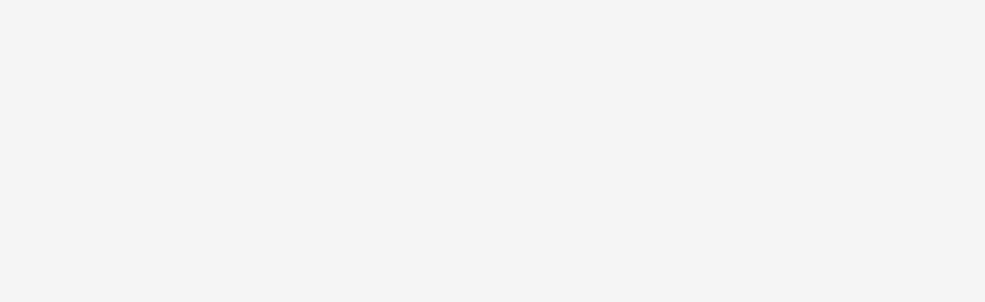
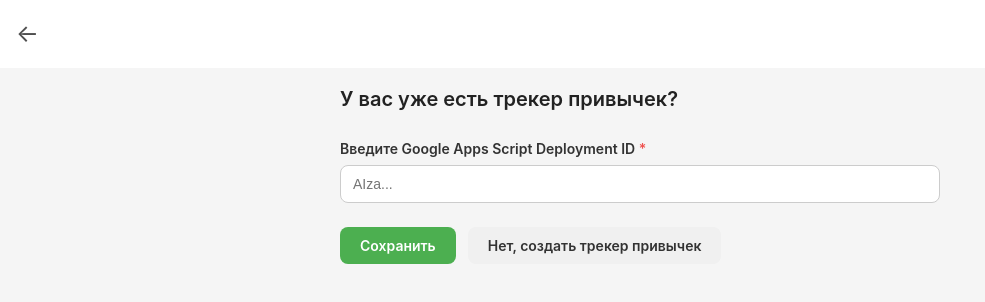
Before and after one commit to sasgetm/habits, a Vue app: page /habits/init in a window 1280 px wide. Before the commit this address had no page. Shown: the top 302 px of the page, without its empty margins (0-985 px from the left). Built offline with nearby package versions, Linux system fonts and the light colour scheme.

Commit message:
add init page

```diff
--- /dev/null
+++ b/src/pages/init.vue
@@ -0,0 +1,102 @@
+<template>
+  <div class="app-layout">
+    <GobackHeader />
+    <main class="app-main">
+      <div class="habit-form">
+        <h2 class="form-title">У вас уже есть трекер привычек?</h2>
+
+        <form @submit.prevent="handleSave">
+          <FormField
+            v-model="deploymentIdInput"
+            label="Введите Google Apps Script Deployment ID"
+            type="text"
+            required
+            placeholder="AIza..."
+            :error="error"
+          />
+
+          <div class="form-actions">
+            <FormButton
+              label="Сохранить"
+              variant="primary"
+              type="submit"
+            />
+            <!-- <FormButton
+              label="Нет, создать трекер привычек"
+              variant="secondary"
+              :hidden="true"
+              @click="handleCreateNew"
+            /> -->
+            <FormButton
+              label="Нет, создать трекер привычек"
+              variant="secondary"
+              @click="handleCreateNew"
+            />
+          </div>
+        </form>
+      </div>
+    </main>
+  </div>
+</template>
+
+<script setup>
+import { ref } from 'vue'
+import { useRouter } from 'vue-router'
+import GobackHeader from '../components/GobackHeader.vue'
+import FormField from '../components/FormField.vue'
+import FormButton from '../components/FormButton.vue'
+
+const router = useRouter()
+
+const deploymentIdInput = ref('')
+const error = ref(null)
+
+function handleSave() {
+  const trimmed = deploymentIdInput.value.trim()
+
+  if (!trimmed) {
+    error.value = 'Введите Deployment ID'
+    return
+  }
+
+  localStorage.setItem('habits-settings-deploymentId', trimmed)
+  router.push('/')
+}
+
+function handleCreateNew() {
+  // Not implemented yet
+}
+</script>
+
+<style scoped>
+.app-layout {
+  display: flex;
+  flex-direction: column;
+  min-height: 100vh;
+}
+
+.app-main {
+  flex: 1;
+  overflow-y: auto;
+  padding: 16px;
+}
+
+.habit-form {
+  max-width: 600px;
+  width: 100%;
+  margin: 0 auto;
+}
+
+.form-title {
+  font-size: 20px;
+  font-weight: 600;
+  color: #222;
+  margin-bottom: 24px;
+}
+
+.form-actions {
+  display: flex;
+  gap: 12px;
+  margin-top: 24px;
+}
+</style>
--- a/src/routes/routes.js
+++ b/src/routes/routes.js
@@ -1,8 +1,14 @@
 import { createRouter, createWebHistory } from 'vue-router'
 import MainPage from '../pages/main.vue'
 import HabitFormPage from '../pages/habit-form.vue'
+import InitPage from '../pages/init.vue'
 
 const routes = [
+  {
+    path: '/init',
+    name: 'init',
+    component: InitPage,
+  },
   {
     path: '/',
     name: 'main',
@@ -31,4 +37,19 @@ const router = createRouter({
   routes,
 })
 
+router.beforeEach((to, from, next) => {
+  if (to.name === 'init') {
+    next()
+    return
+  }
+
+  const deploymentId = localStorage.getItem('habits-settings-deploymentId')
+  if (!deploymentId) {
+    next({ name: 'init' })
+    return
+  }
+
+  next()
+})
+
 export default router
```
Also changed, not shown: 1 other file (tests, documents, lock files or other folders).
